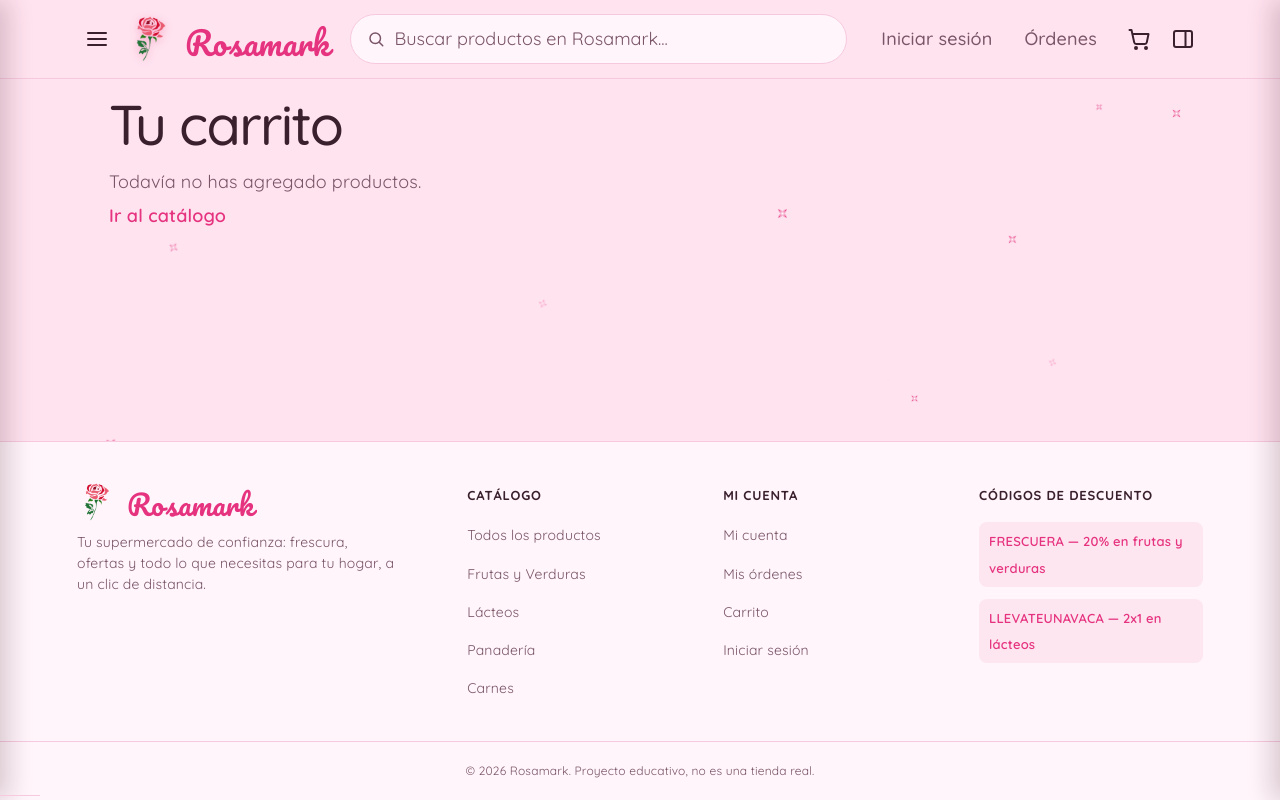
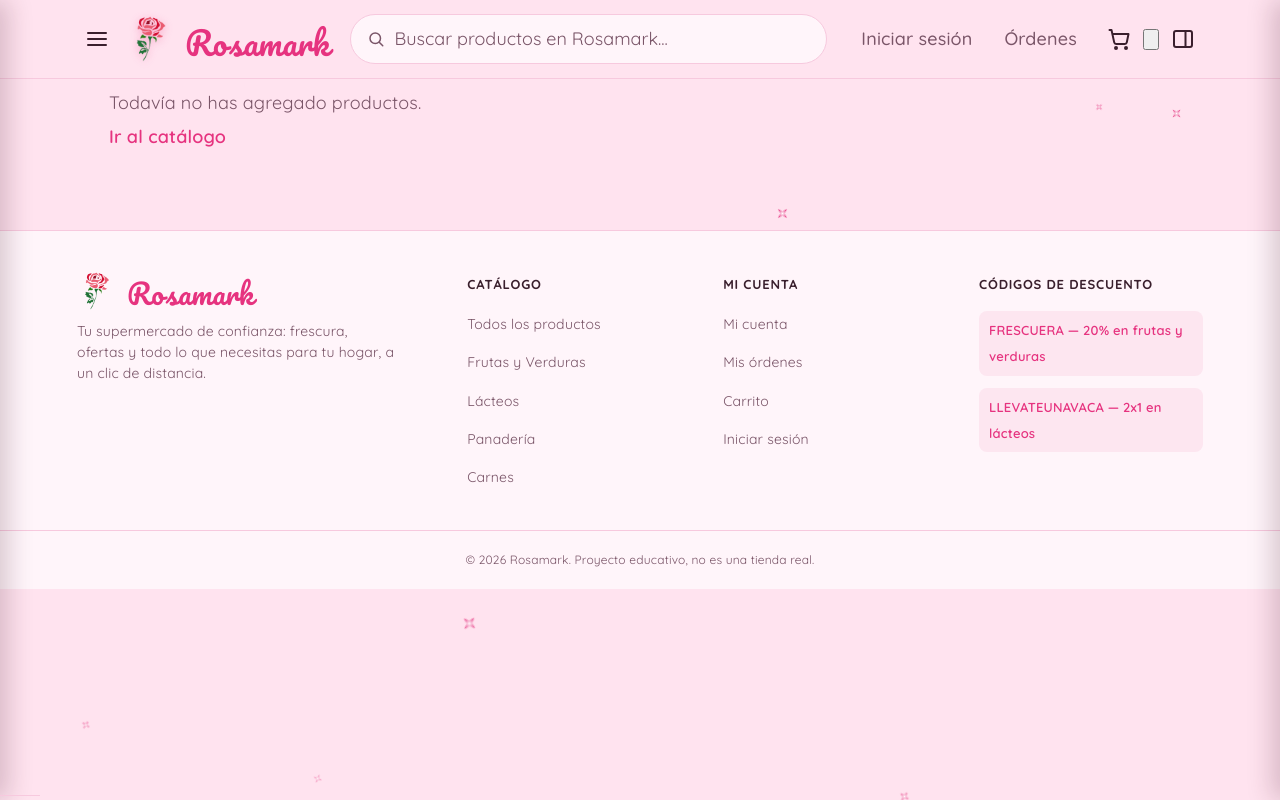
Before and after one commit to Eduardoaot/ProyectoCatalogo, a React (Vite) app: page /carrito in a window 1280 px wide. Built offline with nearby package versions, Linux system fonts and the light colour scheme; a web font is replaced by a local one.

Commit message:
Tremendo

```diff
--- a/src/App.css
+++ b/src/App.css
@@ -1,33 +1,15 @@
-/* Estilos específicos de App.jsx. */
-/* El layout general y la paleta de colores viven en src/index.css */
-
-.app-contenido {
-  position: relative;
-  z-index: 1;
-  display: flex;
-  flex-direction: column;
-  flex: 1;
-  /* El navbar es "position: fixed" (para poder ocultarse/mostrarse al
-     hacer scroll), así que este padding deja el espacio justo para que
-     no tape el contenido. Navbar.jsx mide su propia altura real y la
-     expone en --navbar-alto; el valor de respaldo es solo por si acaso. */
-  padding-top: var(--navbar-alto, 96px);
+.app {
+  background: var(--bg);
+  color: var(--text);
+  transition: background-color 0.3s ease, color 0.3s ease;
 }
 
-.page-transicion {
-  display: flex;
-  flex-direction: column;
-  flex: 1;
-  animation: pagina-fade 0.4s ease both;
+.app--oscuro {
+  --bg: #121212;
+  --text: #d6d6d6;
+  --text-h: #ffffff;
+  --card-bg: #1e1e1e;
+  --border: #3a3a3a;
+  --accent-bg: #3b2433;
+  --shadow: 0 4px 20px rgba(0, 0, 0, 0.45);
 }
-
-@keyframes pagina-fade {
-  0% {
-    opacity: 0;
-    transform: translateY(8px);
-  }
-  100% {
-    opacity: 1;
-    transform: translateY(0);
-  }
-}
--- a/src/App.jsx
+++ b/src/App.jsx
@@ -15,15 +15,23 @@ import './App.css'
 
 function App() {
   const [mostrarSplash, setMostrarSplash] = useState(true)
+  const [modoOscuro, setModoOscuro] = useState(false)
   const location = useLocation()
 
   return (
     <>
-      {mostrarSplash && <SplashScreen onFinish={() => setMostrarSplash(false)} />}
-      <SparkleBackground />
-      <PanelCarrito />
-      <div className="app-contenido">
-        <Navbar />
+    {mostrarSplash && (
+    <SplashScreen onFinish={() => setMostrarSplash(false)} />
+  )}
+      <div className={modoOscuro ? 'app app--oscuro' : 'app'}>
+  <SparkleBackground />
+  <PanelCarrito />
+
+  <div className="app-contenido">
+        <Navbar
+        modoOscuro={modoOscuro}
+        setModoOscuro={setModoOscuro}
+         />
         {/* La key con la ruta actual hace que React vuelva a montar este bloque
             en cada navegación, disparando la animación de fade definida en App.css.
             El Navbar queda fuera de este bloque para no verse afectado. */}
@@ -39,6 +47,7 @@ function App() {
         </div>
         <Footer />
       </div>
+      </div>
     </>
   )
 }
--- a/src/index.css
+++ b/src/index.css
@@ -101,3 +101,20 @@ code {
 .font-outfit {
   font-family: 'Outfit', sans-serif;
 }
+.app--oscuro {
+  --text: #d8c8d0;
+  --text-h: #ffffff;
+  --bg: #171216;
+  --card-bg: #241c21;
+  --border: #46343e;
+  --code-bg: #2d2228;
+  --accent: #f05a9b;
+  --accent-bg: rgba(240, 90, 155, 0.12);
+  --accent-border: rgba(240, 90, 155, 0.45);
+  --social-bg: rgba(45, 34, 40, 0.7);
+  --shadow:
+    rgba(0, 0, 0, 0.35) 0 10px 15px -3px,
+    rgba(0, 0, 0, 0.25) 0 4px 6px -2px;
+
+  transition: background-color 0.3s ease, color 0.3s ease;
+}
--- a/src/layout/Navbar.css
+++ b/src/layout/Navbar.css
@@ -280,4 +280,26 @@
 .navbar__abrir-panel:hover {
   background: var(--accent-bg);
   color: var(--accent);
+  .navbar_modo{
+    display: flex;
+    align-items: center;
+    justify-content: center;
+    width: 40px;
+    height: 40px;
+    padding: 8px;
+    margin-left: 2px;
+    border: none;
+    border-radius: 8px;
+    background: transparent;
+    color: var(--text-h);
+    cursor: pointer;
+    transition: background 0.2s, color 2.s;
+  }
+  .navbar_modo :hover{
+    background: var(--accent-bg);
+    color: var(--accent);
+  }
+  .navbar_icono-modo{
+    width: 24px;
+    height: 24px;
 }
--- a/src/layout/Navbar.jsx
+++ b/src/layout/Navbar.jsx
@@ -13,7 +13,7 @@ import './Navbar.css'
 const UMBRAL_SCROLL_PX = 80
 const MAX_SUGERENCIAS = 6
 
-function Navbar() {
+function Navbar({ modoOscuro, setmodoOscuro }) {
   const { usuario } = useAuth()
   const { totalUnidades, abrirPanel } = useTienda()
   const navigate = useNavigate()
@@ -179,11 +179,27 @@ function Navbar() {
               )}
             </Link>
             <button
+            type='button'
+            className='navbar_modo'
+            aria-label={modoOscuro ? 'activar modo claro' : 'activar modo oscuro'}
+            title={modoOscuro ? 'modo claro' : 'modo oscuro'}
+            onClick={() => setmodoOscuro(!modoOscuro)}
+            >
+             {modoOscuro ? (<svg xmlns="http://www.w3.org/2000/svg" fill="none" viewBox="0 0 24 24" stroke-width="1.5" stroke="currentColor" class="size-6">
+  <path stroke-linecap="round" stroke-linejoin="round" d="M12 3v2.25m6.364.386-1.591 1.591M21 12h-2.25m-.386 6.364-1.591-1.591M12 18.75V21m-4.773-4.227-1.591 1.591M5.25 12H3m4.227-4.773L5.636 5.636M15.75 12a3.75 3.75 0 1 1-7.5 0 3.75 3.75 0 0 1 7.5 0Z" />
+</svg>
+              ) : (<svg xmlns="http://www.w3.org/2000/svg" fill="none" viewBox="0 0 24 24" stroke-width="1.5" stroke="currentColor" class="size-6">
+  <path stroke-linecap="round" stroke-linejoin="round" d="M21.752 15.002A9.72 9.72 0 0 1 18 15.75c-5.385 0-9.75-4.365-9.75-9.75 0-1.33.266-2.597.748-3.752A9.753 9.753 0 0 0 3 11.25C3 16.635 7.365 21 12.75 21a9.753 9.753 0 0 0 9.002-5.998Z" />
+</svg>
+)}
+            </button>
+            <button
               type="button"
               className="navbar__abrir-panel"
               aria-label="Abrir vista rápida del carrito"
               title="Vista rápida del carrito"
               onClick={abrirPanel}
+
             >
               <IconoPanelLateral className="navbar__icono" />
             </button>
```
